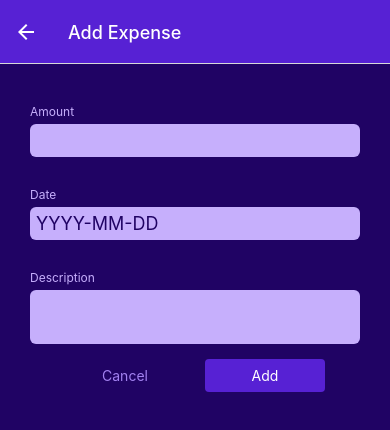
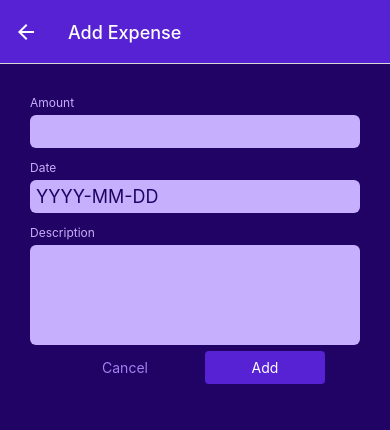
Before and after one commit to gamerfoxx/React-Native-Expense-Tracker, a React Native app: screen /ManageExpense in a window 390 px wide. Shown: the top 430 px of the page. Built offline with nearby package versions, Linux system fonts and the light colour scheme.

Commit message:
format form

```diff
--- a/components/ManageExpense/Input.js
+++ b/components/ManageExpense/Input.js
@@ -3,11 +3,17 @@ import { GlobalStyles } from '../../constants/styles';
 
 function Input({ label, textInputConfiguration }) {
 	// textInputConfiguration must be the same values as expected by TextInput
+
+	let inputStyles = [styles.input];
+	if (textInputConfiguration && textInputConfiguration.multiline) {
+		inputStyles.push(styles.inputMultiline);
+	}
+
 	return (
 		<View style={styles.inputContainer}>
 			<Text style={styles.labelText}>{label}</Text>
 			<TextInput
-				style={styles.input}
+				style={inputStyles}
 				{...textInputConfiguration}
 			/>
 		</View>
@@ -19,7 +25,7 @@ export default Input;
 const styles = StyleSheet.create({
 	inputContainer: {
 		marginHorizontal: 5,
-		marginVertical: 15,
+		marginVertical: 6,
 	},
 	labelText: {
 		fontSize: 12,
@@ -33,4 +39,8 @@ const styles = StyleSheet.create({
 		borderRadius: 6,
 		fontSize: 18,
 	},
+	inputMultiline: {
+		minHeight: 100,
+		textAlignVertical: 'top',
+	},
 });
```
